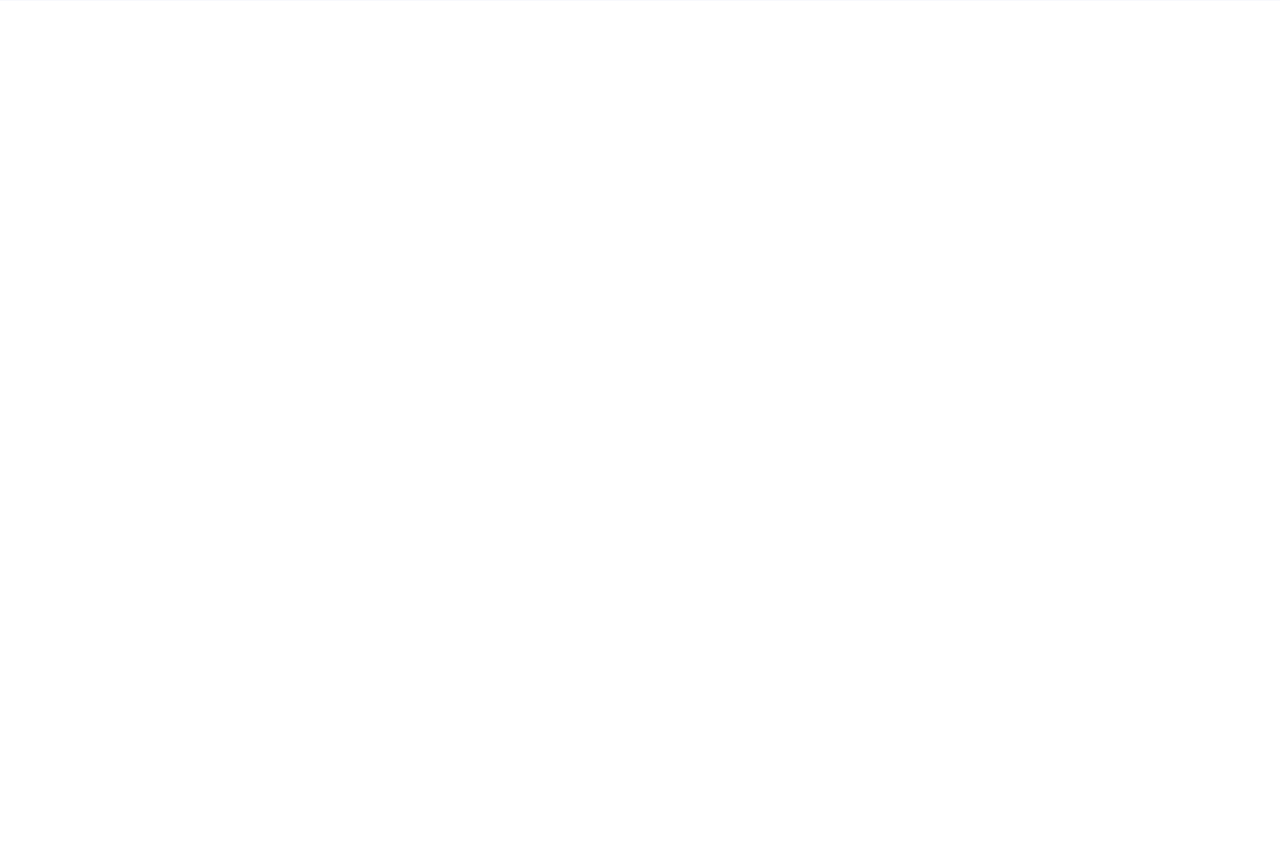
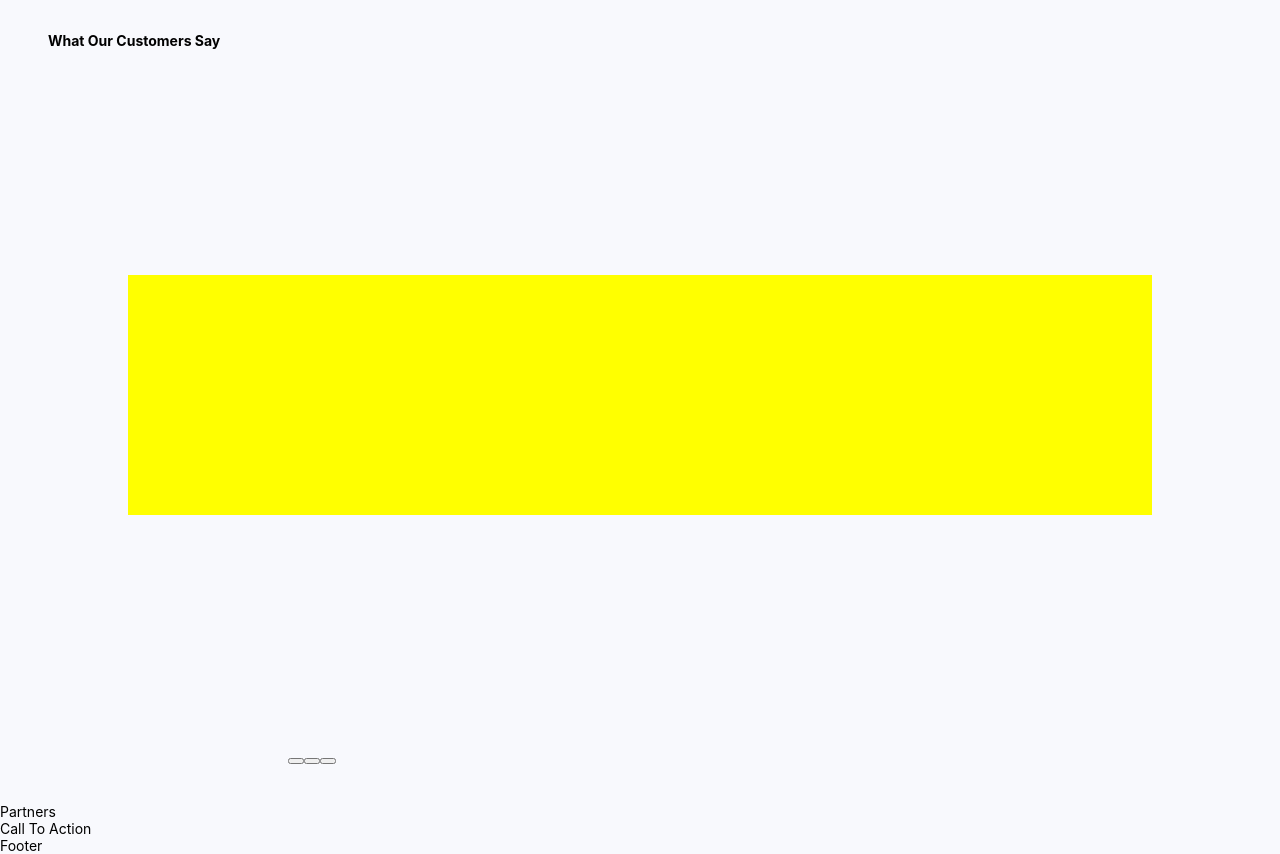
Before and after one commit to sprihozhiy/jobnext-landing, a React (Create React App) app: page / in a window 1280 px wide. Shown: the part 3440-4294 px from the top of the page. Before the commit the page ends 3441 px from the top, so only its background shows below. Built offline with nearby package versions, Linux system fonts and the light colour scheme.

Commit message:
added slider to testimonials

```diff
--- a/package.json
+++ b/package.json
@@ -6,6 +6,7 @@
     "@testing-library/jest-dom": "^5.11.6",
     "@testing-library/react": "^11.2.2",
     "@testing-library/user-event": "^12.2.2",
+    "pure-react-carousel": "^1.27.6",
     "react": "^17.0.1",
     "react-dom": "^17.0.1",
     "react-scripts": "4.0.0",
--- a/src/App.css
+++ b/src/App.css
@@ -2,4 +2,6 @@
   background-color: #f8f9fd;
   margin: 0;
   padding: 0;
+  display: flex;
+  flex-direction: column;
 }
--- a/src/App.js
+++ b/src/App.js
@@ -21,7 +21,6 @@
 
 
 function App() {
-
   return (
     <div className="App">
       <Wrapper>
--- a/src/components/Testimonials.js
+++ b/src/components/Testimonials.js
@@ -1,9 +1,48 @@
 import React from 'react'
+import styled from 'styled-components'
+import { CarouselProvider, Slider, Slide, DotGroup } from 'pure-react-carousel';
+import 'pure-react-carousel/dist/react-carousel.es.css';
+
+
+const TestimTab = styled.div`
+    display: flex;
+    flex-direction: column;
+    padding: 5rem 3rem;
+    div {
+        height: 30%;
+        width: auto;
+        position: relative;
+        margin: 4rem 0;
+        padding: 5rem;
+        &.MyCarousel {
+            height: 5rem;
+            background-color: yellow;
+        }
+    }
+`
 
 export default function Testimonials() {
     return (
-        <div>
-            Testimonials
-        </div>
+        <TestimTab>
+            <h4>What Our Customers Say</h4>
+            <div>
+                <CarouselProvider
+                    naturalSlideWidth={1}
+                    naturalSlideHeight={1}
+                    totalSlides={3}
+                    visibleSlides={2}
+                    className="MyCarousel"
+                >
+                    <Slider>
+                    <Slide index={0}>I am the first Slide.</Slide>
+                    <Slide index={1}>I am the second Slide.</Slide>
+                    <Slide index={2}>I am the third Slide.</Slide>
+                    </Slider>
+                    <DotGroup
+                        disableActiveDots={false}
+                    />
+                </CarouselProvider>
+            </div>
+        </TestimTab>
     )
 }
```
Also changed, not shown: 2 other files (tests, documents, lock files or other folders).
